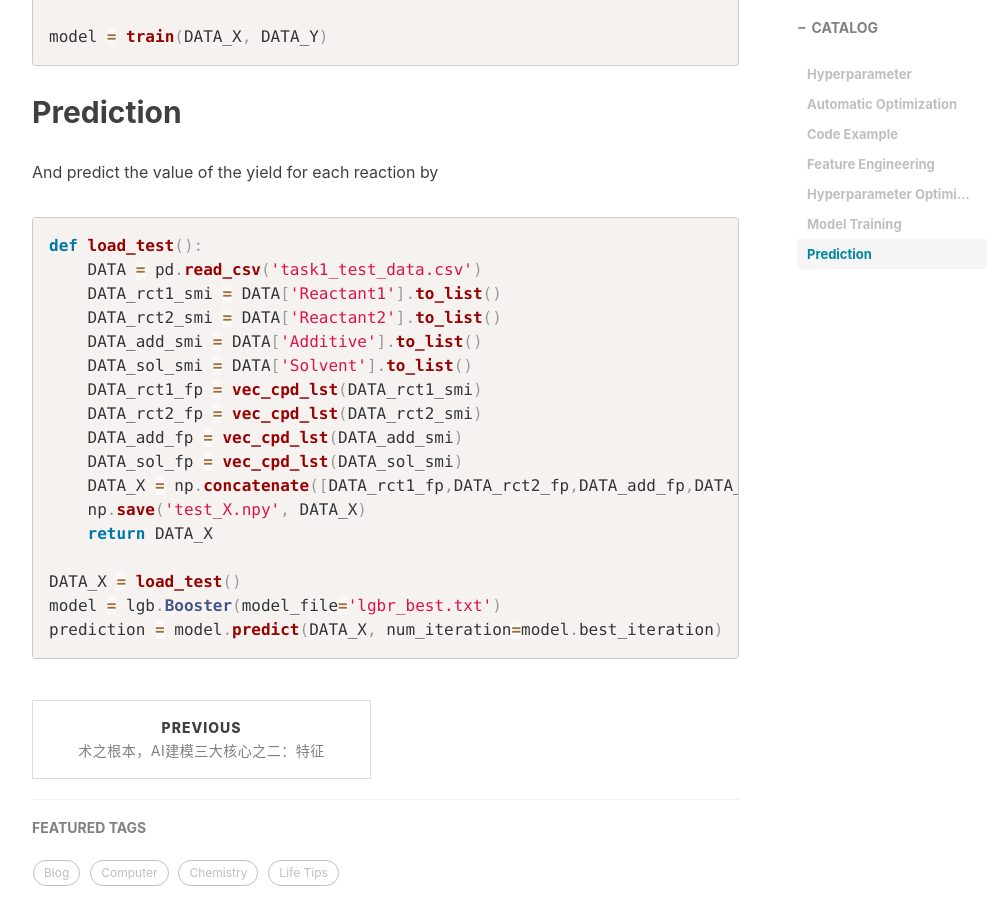
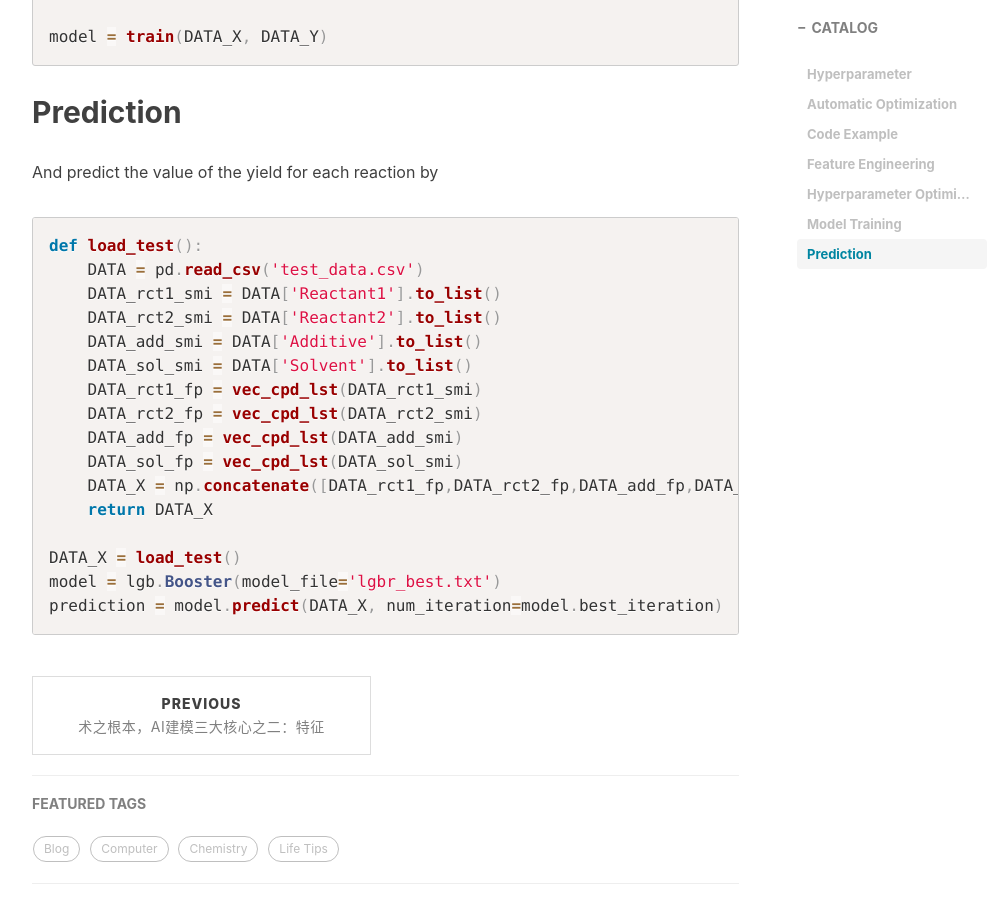
Before and after one commit to WinchellWang/winchellwang.github.io, a Jekyll site: the page built from _posts/2024-07-30-grid_search_lightgbm.md, in a window 1280 px wide and 900 px high, scrolled down 6656 px. Shown: the whole window, without its empty margins (233-1233 px from the left). Built offline with Jekyll 4.4.1, drawn with Linux system fonts in a browser that asks for light colours; nearby versions of some CDN libraries; comment, search, counter and statistics services are not loaded.

Commit message:
New Post

````diff
--- a/_posts/2024-07-30-grid_search_lightgbm.md
+++ b/_posts/2024-07-30-grid_search_lightgbm.md
@@ -234,7 +234,7 @@ And predict the value of the yield for each reaction by
 
 ```python
 def load_test():
-    DATA = pd.read_csv('task1_test_data.csv')
+    DATA = pd.read_csv('test_data.csv')
     DATA_rct1_smi = DATA['Reactant1'].to_list()
     DATA_rct2_smi = DATA['Reactant2'].to_list()
     DATA_add_smi = DATA['Additive'].to_list()
@@ -244,7 +244,6 @@ def load_test():
     DATA_add_fp = vec_cpd_lst(DATA_add_smi)
     DATA_sol_fp = vec_cpd_lst(DATA_sol_smi)
     DATA_X = np.concatenate([DATA_rct1_fp,DATA_rct2_fp,DATA_add_fp,DATA_sol_fp],axis=1)
-    np.save('test_X.npy', DATA_X)
     return DATA_X
 
 DATA_X = load_test()
````
